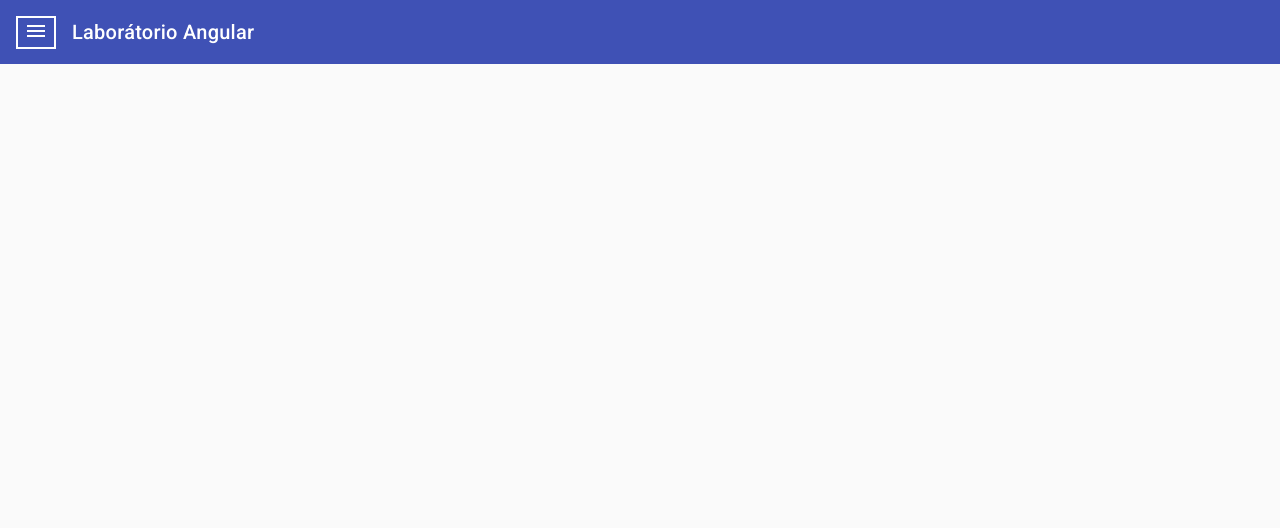
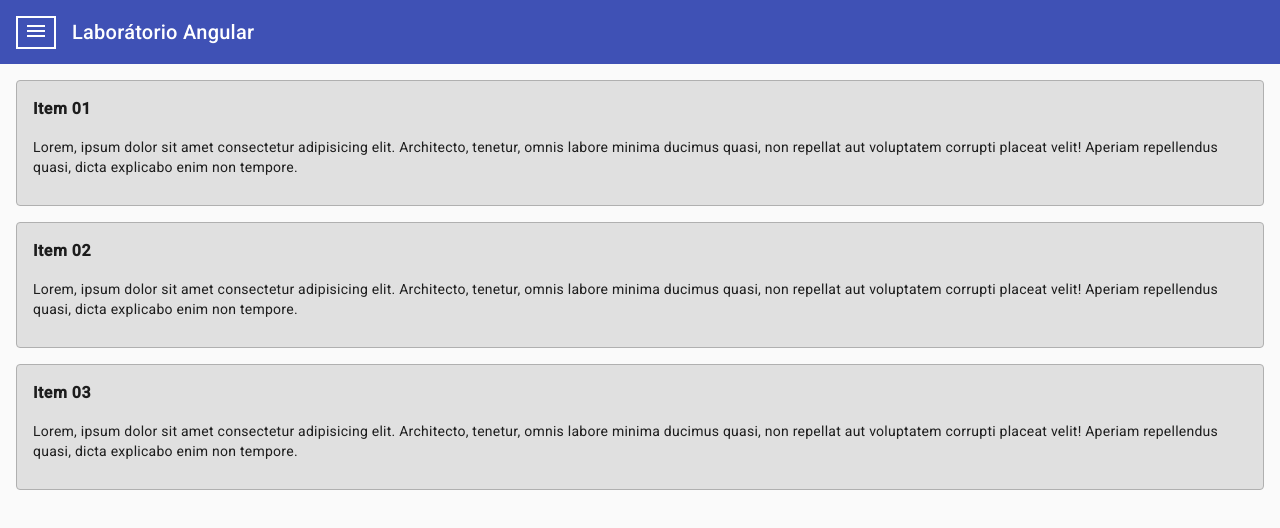
Before and after one commit to phmatos07/lab-angular-ngx, an Angular app: page /control-flow in a window 1280 px wide. Before the commit this address led to /. Shown: the top 528 px of the page. Built offline with nearby package versions, Linux system fonts and the light colour scheme.

Commit message:
feat: Criação do componente para demostrar a utilização do @for.

```diff
--- a/src/app/app.routes.ts
+++ b/src/app/app.routes.ts
@@ -8,7 +8,12 @@ export const ROUTES: Routes = [
   },
   {
     path: 'stack-traces',
-    title: 'Stack Traces',
+    title: 'Rastreamento de Erros',
     loadComponent: () => import('./pages/stack-traces/stack-traces.component').then(mod => mod.StackTracesComponent)
   },
+  {
+    path: 'control-flow',
+    title: 'Controle de Fluxo',
+    loadComponent: () => import('./pages/@for/@for.component').then(mod => mod.ForComponent)
+  },
 ];
--- /dev/null
+++ b/src/app/pages/@for/@for.component.html
@@ -0,0 +1,8 @@
+@for (item of list(); track item.title) {
+    <section class="item">
+        <h4>{{ item.title }}</h4>
+        <p>{{ item.text }}</p>
+    </section>
+} @empty {
+    <p>Não há itens.</p>
+}
--- /dev/null
+++ b/src/app/pages/@for/@for.component.scss
@@ -0,0 +1,11 @@
+.item {
+  margin-bottom: 1rem;
+  padding: 1rem;
+  border: 1px solid #b0b0b0;
+  border-radius: 0.25rem;
+  background-color: #e0e0e0;
+
+  h4 {
+    font-weight: 700;
+  }
+}
--- /dev/null
+++ b/src/app/pages/@for/@for.component.ts
@@ -0,0 +1,28 @@
+import { Component, OnInit, signal } from '@angular/core';
+
+@Component({
+  standalone: true,
+  selector: 'for',
+  templateUrl: './@for.component.html',
+  styleUrls: ['./@for.component.scss']
+})
+export class ForComponent implements OnInit {
+  list = signal([
+    {
+      title: 'Item 01',
+      text: 'Lorem, ipsum dolor sit amet consectetur adipisicing elit. Architecto, tenetur, omnis labore minima ducimus quasi, non repellat aut voluptatem corrupti placeat velit! Aperiam repellendus quasi, dicta explicabo enim non tempore.',
+    },
+    {
+      title: 'Item 02',
+      text: 'Lorem, ipsum dolor sit amet consectetur adipisicing elit. Architecto, tenetur, omnis labore minima ducimus quasi, non repellat aut voluptatem corrupti placeat velit! Aperiam repellendus quasi, dicta explicabo enim non tempore.',
+    },
+    {
+      title: 'Item 03',
+      text: 'Lorem, ipsum dolor sit amet consectetur adipisicing elit. Architecto, tenetur, omnis labore minima ducimus quasi, non repellat aut voluptatem corrupti placeat velit! Aperiam repellendus quasi, dicta explicabo enim non tempore.',
+    },
+  ]);
+
+  constructor() {}
+
+  ngOnInit(): void {}
+}
```
